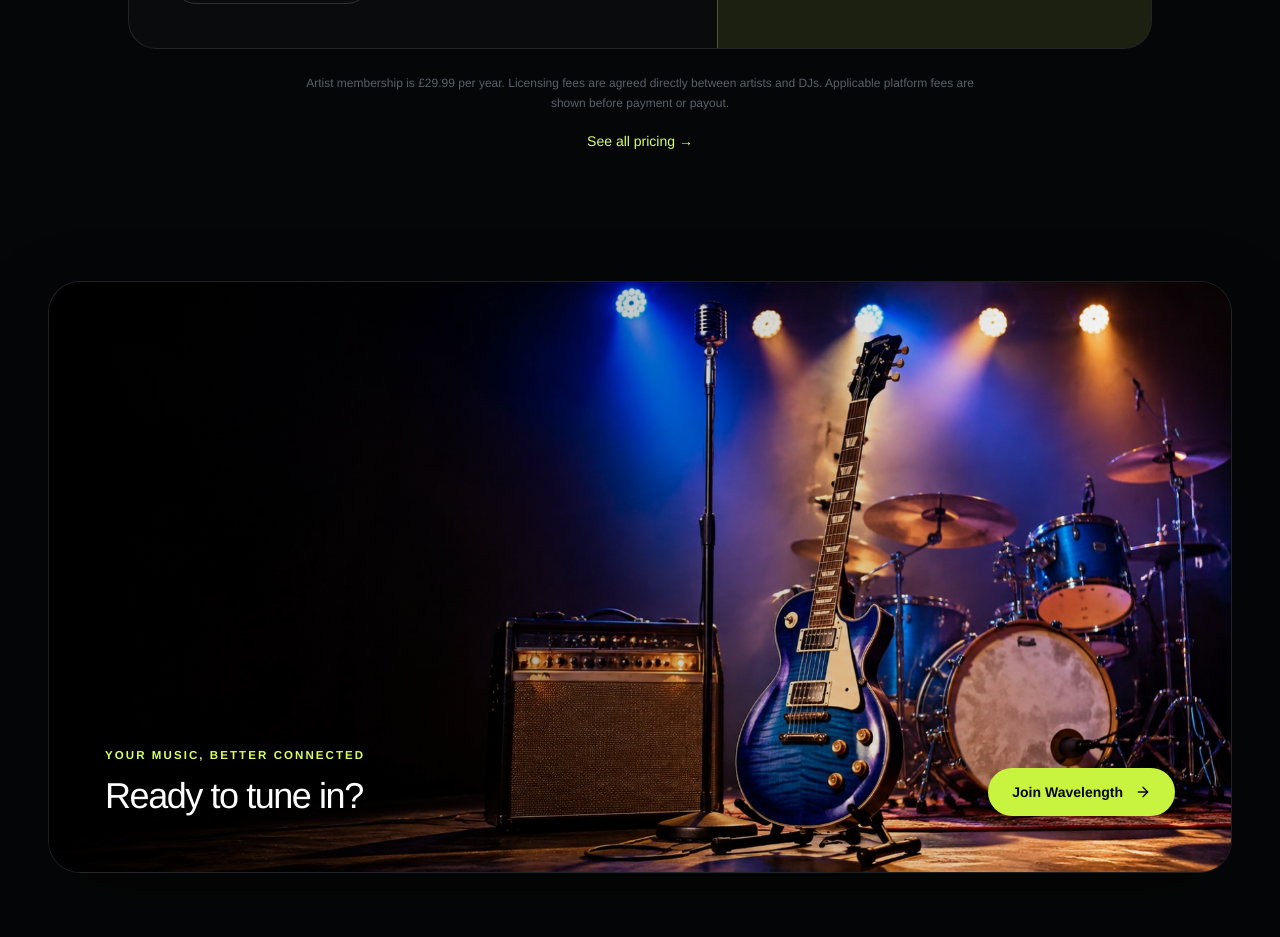
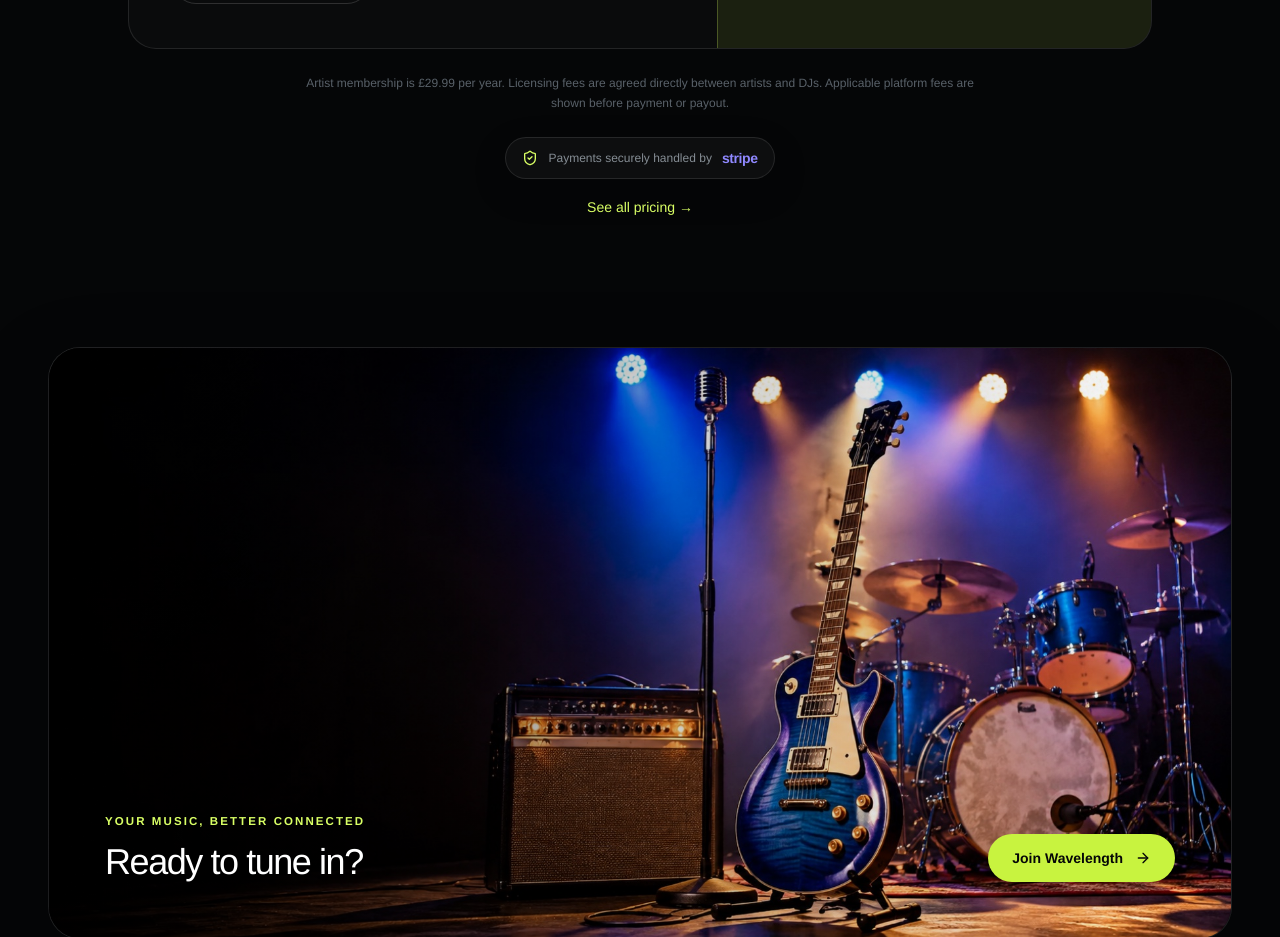
Before and after one commit to dean1234533/Music-Platform-App, a React (Vite) app: page / in a window 1280 px wide. Shown: the part 2680-3617 px from the top of the page. Built offline with nearby package versions, Linux system fonts and the light colour scheme; no server answers; the database is empty.

Commit message:
Add Stripe payment trust badge

```diff
--- a/src/pages/marketing/LandingPage.tsx
+++ b/src/pages/marketing/LandingPage.tsx
@@ -1,6 +1,6 @@
 import { useEffect, useState } from 'react'
 import { Link } from 'react-router-dom'
-import { ArrowRight, Headphones, Menu, Mic2, Radio, X } from 'lucide-react'
+import { ArrowRight, Headphones, Menu, Mic2, Radio, ShieldCheck, X } from 'lucide-react'
 import { BrandMark } from '@/components/common/BrandMark'
 import { MusicGlyph } from '@/components/common/MusicGlyph'
 import { listActiveSubscriptionPlansForRole } from '@/services/platformSettingsService'
@@ -191,6 +191,13 @@ export function LandingPage() {
             </div>
           </div>
           <p className="mx-auto mt-6 max-w-2xl text-center text-xs leading-5 text-ink-3">Artist membership is £29.99 per year. Licensing fees are agreed directly between artists and DJs. Applicable platform fees are shown before payment or payout.</p>
+          <div className="mt-6 flex justify-center">
+            <div className="inline-flex items-center gap-2.5 rounded-full border border-white/10 bg-white/[0.035] px-4 py-2.5 shadow-[0_12px_35px_rgba(0,0,0,.18)]" aria-label="Payments securely handled by Stripe">
+              <ShieldCheck className="h-4 w-4 text-brand-400" aria-hidden="true" />
+              <span className="text-xs font-medium text-ink-2">Payments securely handled by</span>
+              <span className="text-sm font-bold tracking-[-0.03em] text-[#8f88ff]">stripe</span>
+            </div>
+          </div>
           <p className="mt-4 text-center">
             <Link to="/pricing" className="text-sm font-medium text-brand-400 transition hover:text-brand-300">See all pricing →</Link>
           </p>
```
